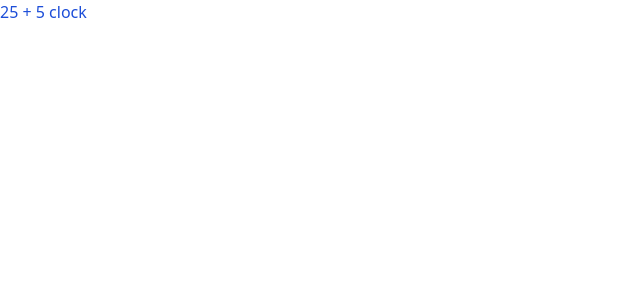
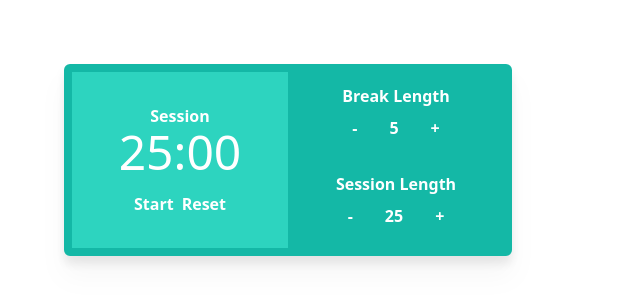
Before and after one commit to kevcomedia/fcc-25-plus-5-clock, a React (Vite) app: page / in a window 1280 px wide. Shown: the top 304 px of the page, without its empty margins (0-640 px from the left). Built offline with nearby package versions, Linux system fonts and the light colour scheme.

Commit message:
Put components together

```diff
--- a/src/App.jsx
+++ b/src/App.jsx
@@ -1,5 +1,14 @@
+import Timer from './components/Timer'
+import TimerControl from './components/TimerControl'
+
 const App = () => {
-  return <p className="text-blue-700">25 + 5 clock</p>
+  return (
+    <div className="m-16 grid grid-cols-2 grid-rows-2 max-w-md text-white font-bold bg-teal-500 border-8 border-teal-500 rounded-md drop-shadow-xl">
+      <Timer className="row-span-2" label="Session" seconds={25 * 60} />
+      <TimerControl className="self-center" label="Break Length" value={5} />
+      <TimerControl className="self-center" label="Session Length" value={25} />
+    </div>
+  )
 }
 
 export default App
```
